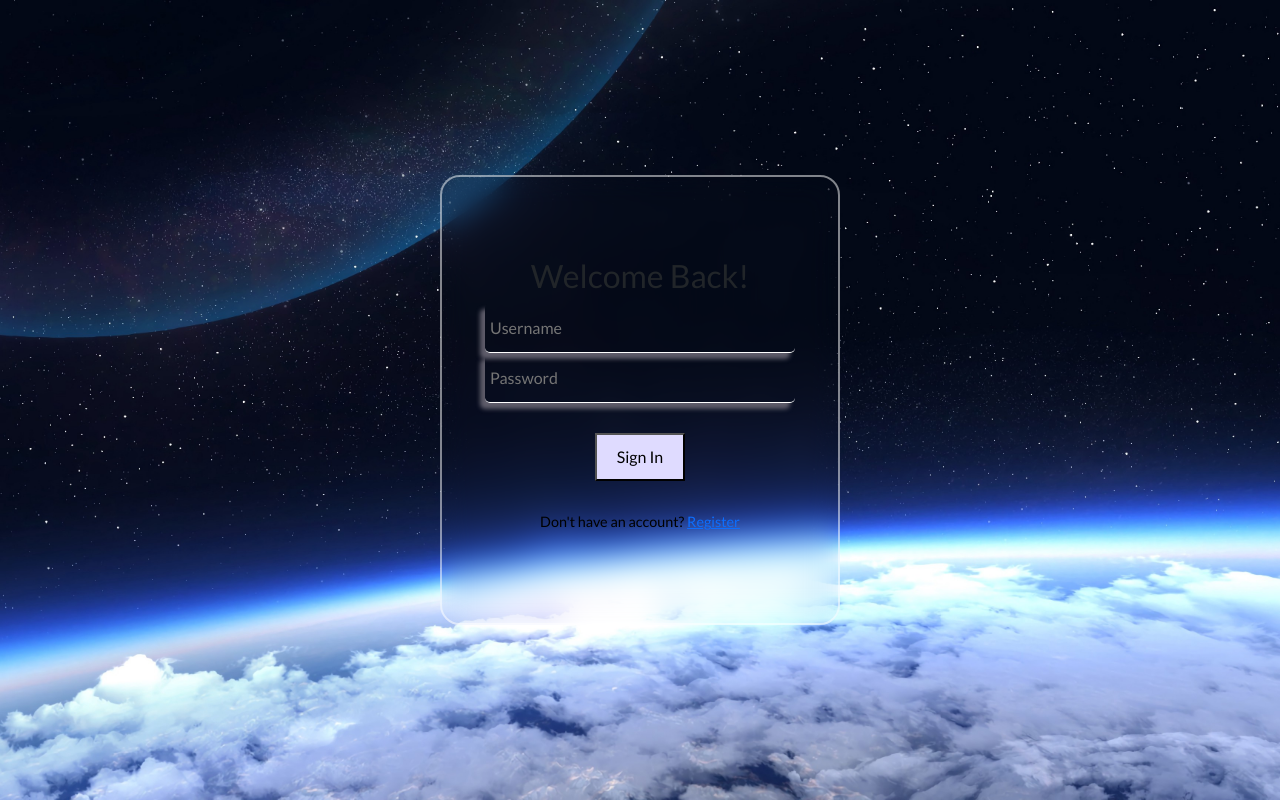
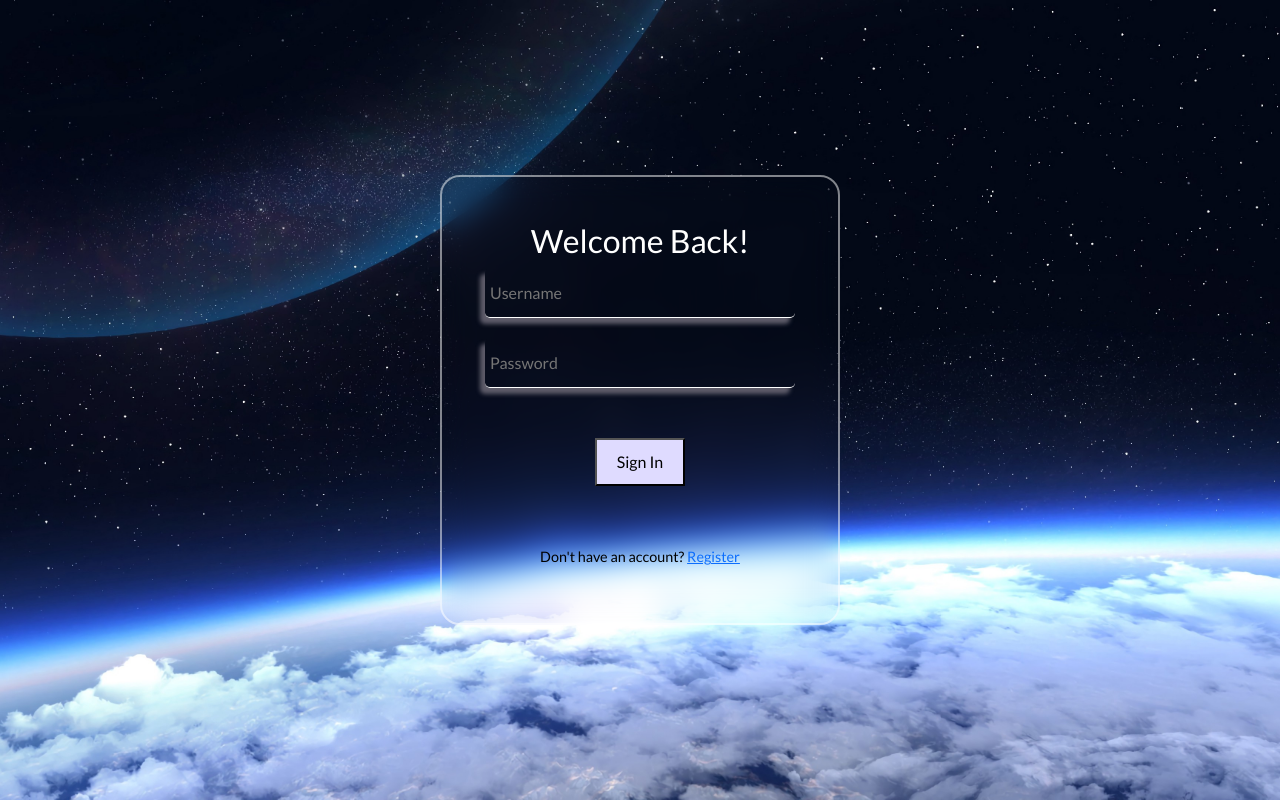
Before and after one commit to FutureWave-Technologies-LLC/DummyWebsiteReact2, a React (Create React App) app: page /login in a window 1280 px wide. Built offline with nearby package versions, Linux system fonts and the light colour scheme; a web font is replaced by a local one.

Commit message:
new login background

```diff
--- a/src/pages/LoginPage/LoginPage.css
+++ b/src/pages/LoginPage/LoginPage.css
@@ -37,6 +37,10 @@ section{
     backdrop-filter: blur(15px);
 }
 
+.credential-input {
+    margin-bottom: 20px;
+}
+
 h2{
     font-size: 2em;
     color: #ffffff;
@@ -67,7 +71,7 @@ h2{
     border: none;
     outline: none;
     font-size: 1em;
-    color: #000000;
+    color: #ffffff;
     padding: 0 35px 0 5px;
      border-bottom: 1px solid #fff;
 }
@@ -93,7 +97,7 @@ h2{
     font-size: .9em;
     color: #000000;
     text-align: center;
-    margin: 25px 0 10px;
+    margin: 60px 0 10px;
 }
 
 .register-link Link{
--- a/src/pages/LoginPage/LoginPage.js
+++ b/src/pages/LoginPage/LoginPage.js
@@ -21,7 +21,7 @@ const LoginPage = () => {
 
     const handleSignIn = async (e) => {
         e.preventDefault()
-        axios.get("http://localhost:8000/users/login/", {
+        axios.get("http://3.17.148.157:8000/users/login/", {
             params: {
                 username: username,
                 password: password,
@@ -52,8 +52,9 @@ const LoginPage = () => {
         <div className="signin-container">
             {term &&<h3>User Created!</h3>}
             <form className="signin-form">
-            <h2>Welcome Back!</h2>
+            <h2 className="text-white">Welcome Back!</h2>
                 <input
+                    className='credential-input'
                     type="text"
                     id="username"
                     value={username}
@@ -62,6 +63,7 @@ const LoginPage = () => {
                 />
 
                 <input
+                    className='credential-input'
                     type="password"
                     id="password"
                     value={password}
```
